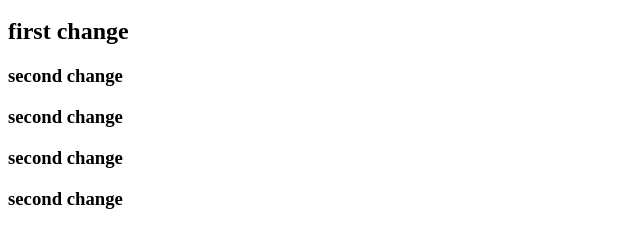
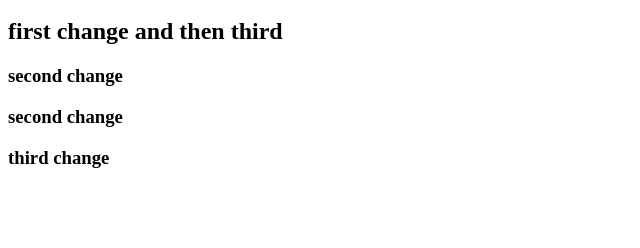
Before and after one commit to zalmone/ZalmoneGitDemo, a plain HTML site: page index.html in a window 1280 px wide. Shown: the part 48-296 px from the top of the page, without its empty margins (0-640 px from the left). Drawn offline with Linux system fonts and the light colour scheme.

Commit message:
third change in index.html

```diff
--- a/index.html
+++ b/index.html
@@ -1,10 +1,9 @@
 <html>
 	<body>
 		<h1>new git demo</h1>
-		<h2>first change</h2>
+		<h2>first change and then third</h2>
 		<h3>second change</h3>
 		<h3>second change</h3>
-		<h3>second change</h3>
-		<h3>second change</h3>
+		<h3>third change</h3>
 	</body>
 </html>
```
